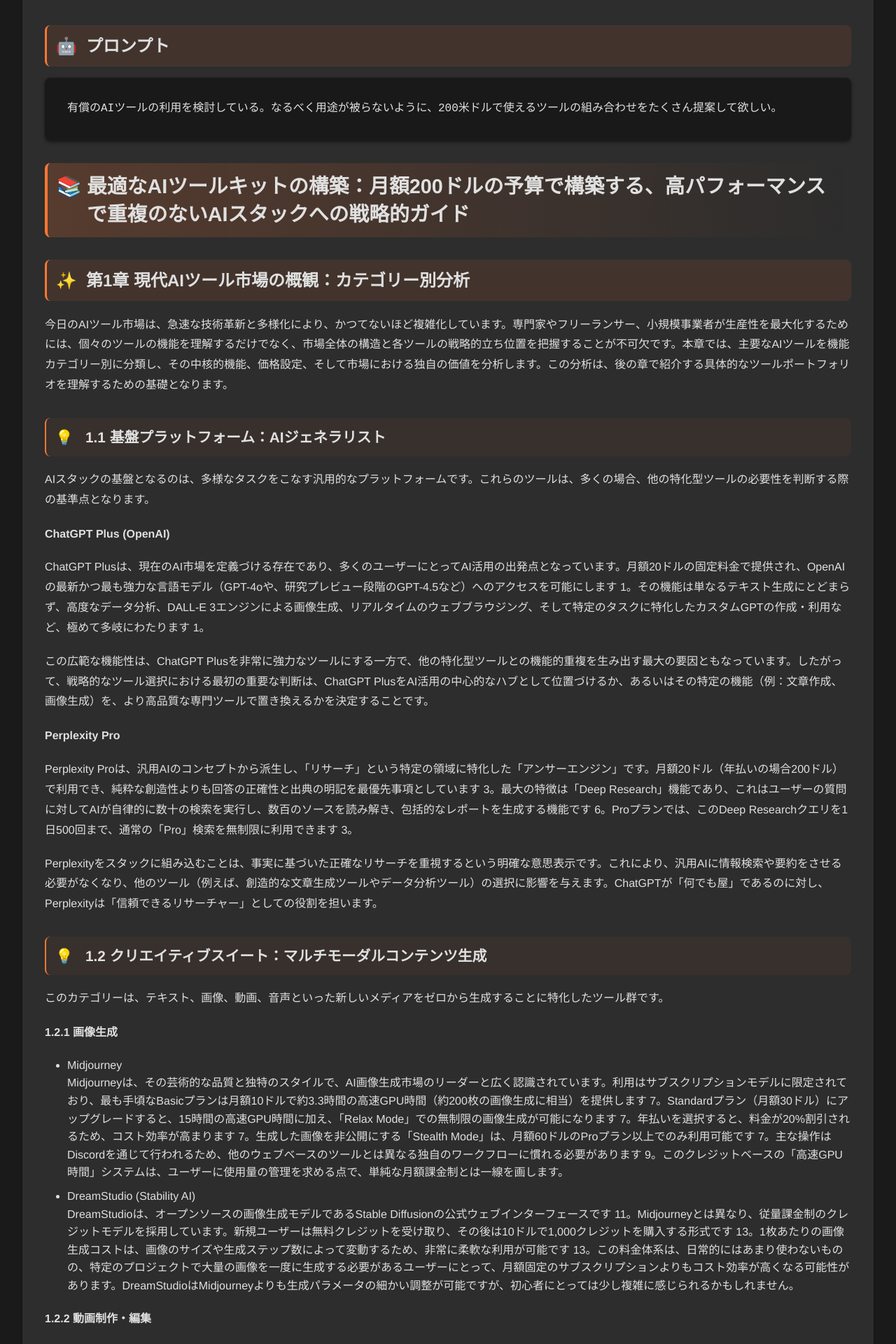
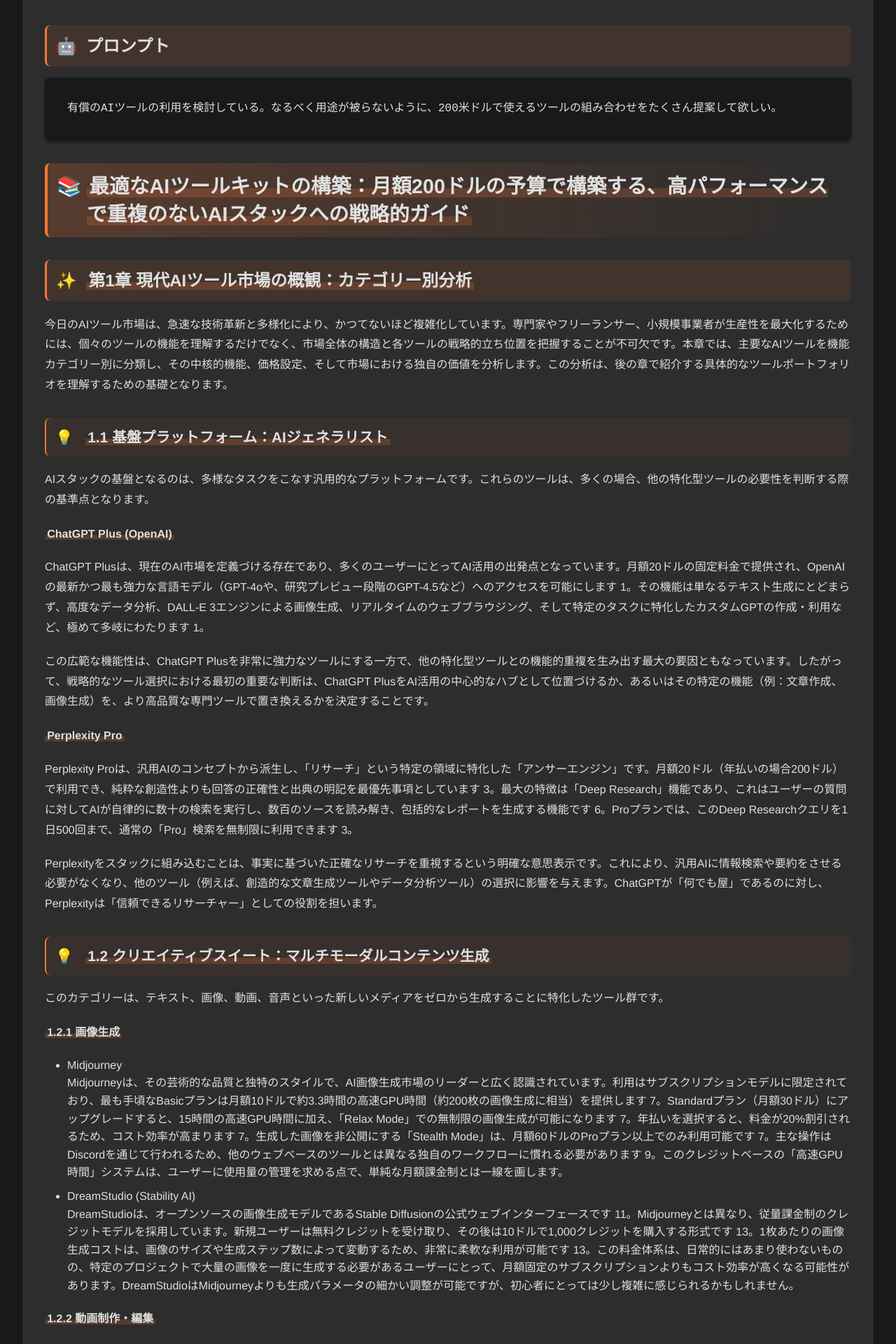
Before and after one commit to aegisfleet/share-deepresearch, a Jekyll site: the page built from _topics/200-dollars-ai-tools/index.md, in a window 1280 px wide. Shown: the part 749-2669 px from the top of the page at 70% size. Built offline with Jekyll 4.4.1, drawn with Linux system fonts in a browser that asks for light colours.

Commit message:
デザイン調整

```diff
--- a/assets/css/style.scss
+++ b/assets/css/style.scss
@@ -553,6 +553,15 @@
     margin: 1.2rem 0;
 }
 
+/* 太字テキストの視認性向上 */
+.topic strong,
+.topic b {
+    color: var(--text-color);
+    background: linear-gradient(transparent 60%, rgba(255, 119, 51, 0.2) 60%);
+    font-weight: 600;
+    padding: 0 0.2rem;
+}
+
 .topic ul, .topic ol {
     margin: 1.2rem 0;
     padding-left: 2rem;
```
